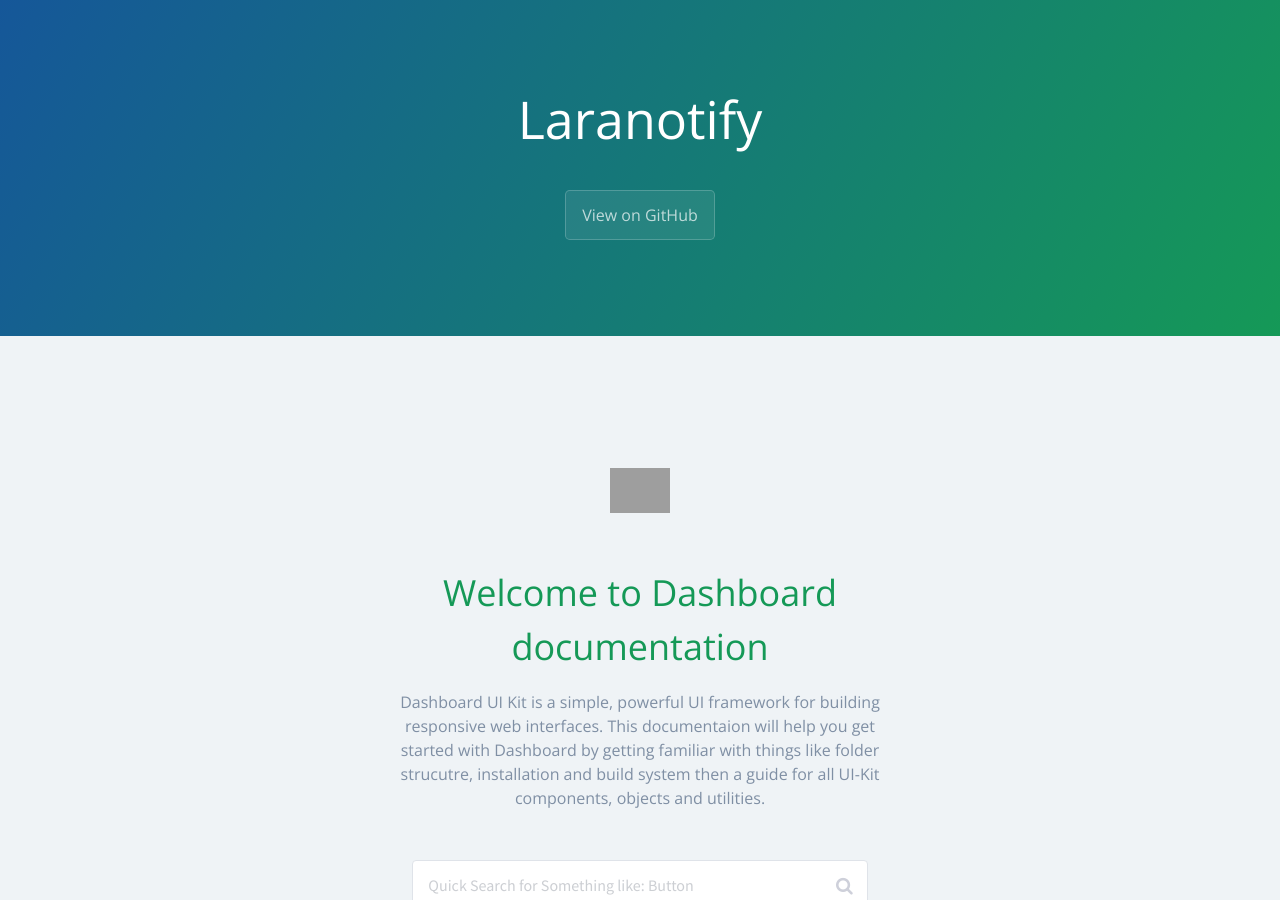
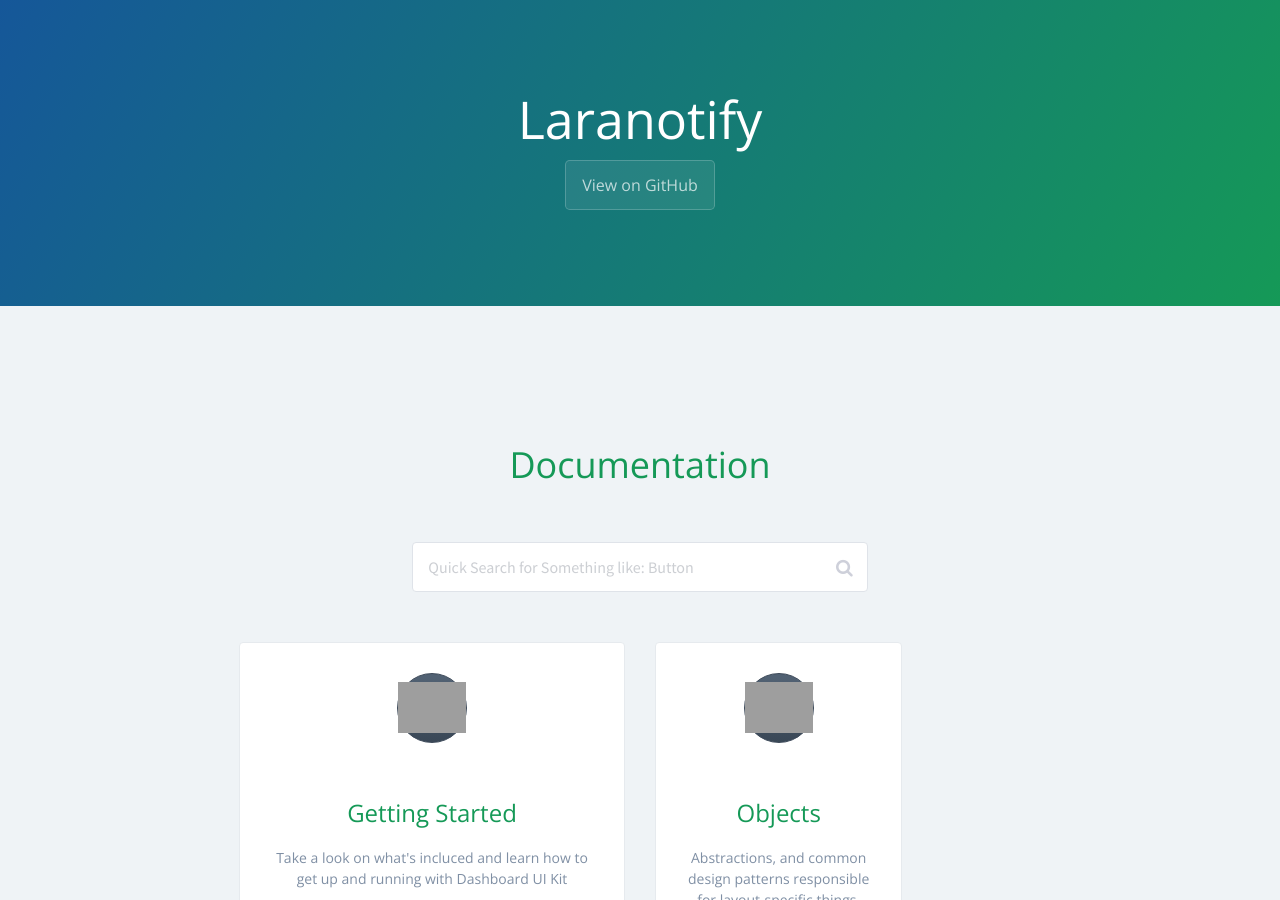
Before and after one commit to coderatio/laranotify, a Jekyll site: the page built from docs/index.md, in a window 1280 px wide and 900 px high. Built offline with Jekyll 4.4.1, drawn with Linux system fonts in a browser that asks for light colours; a script that is not in the unit is left out; our own code applies the rules of GitHub Pages for plain Markdown files; grey boxes are pictures that could not be loaded.

Commit message:
Docs folder general updates

```diff
--- a/docs/_layouts/default.html
+++ b/docs/_layouts/default.html
@@ -15,7 +15,7 @@
   <body>
     <section class="page-header">
       <h1 class="project-name" style="text-transform: capitalize; color: #fff;">{{ site.github.repository_name }}</h1>
-      <h2 class="project-tagline" style="color: #ffffff;">{{ site.github.project_tagline }}</h2>
+      <!--<h2 class="project-tagline" style="color: #ffffff;">{{ site.github.project_tagline }}</h2>-->
       {% if site.github.is_project_page %}
         <a href="{{ site.github.repository_url }}" class="btn">View on GitHub</a>
       {% endif %}
@@ -29,9 +29,10 @@
         <div class="container">
             <div class="row u-mt-xlarge">
                 <div class="col-md-8 u-mr-auto u-ml-auto u-text-center">
-                    <img class="u-mb-small" src="img/logo.svg" style="width: 60px;" alt="Dashboard UI Kit">
-                    <h1>Welcome to Dashboard documentation</h1>
-                    <p class="u-text-mute u-text-large u-mb-large">Dashboard UI Kit is a simple, powerful UI framework for building responsive web interfaces. This documentaion will help you get started with Dashboard by getting familiar with things like folder strucutre, installation and build system then a guide for all UI-Kit components, objects and utilities.</p>
+                    <h1>Documentation</h1>
+                    <p class="u-text-mute u-text-large u-mb-large">
+                        <h2 class="project-tagline" style="color: #ffffff;">{{ site.github.project_tagline }}</h2>
+                    </p>
                 </div>
             </div>
 
@@ -60,7 +61,7 @@
             </div>
             <!--Components-->
             <div class="row">
-                <div class="col-md-4">
+                <div class="col-md-6 col-sm-6 col-lg-6">
                     <a class="c-intro-card c-card u-p-medium u-text-center u-mb-medium" href="getting-started/index.html" title="Getting Started">
                         <span class="c-intro-card__icon">
                             <img src="img/getting-started.svg" alt="">
@@ -94,6 +95,7 @@
                 </div>
             </div>
         </div>
+
       {{ content }}
 
       <footer class="site-footer">
```
